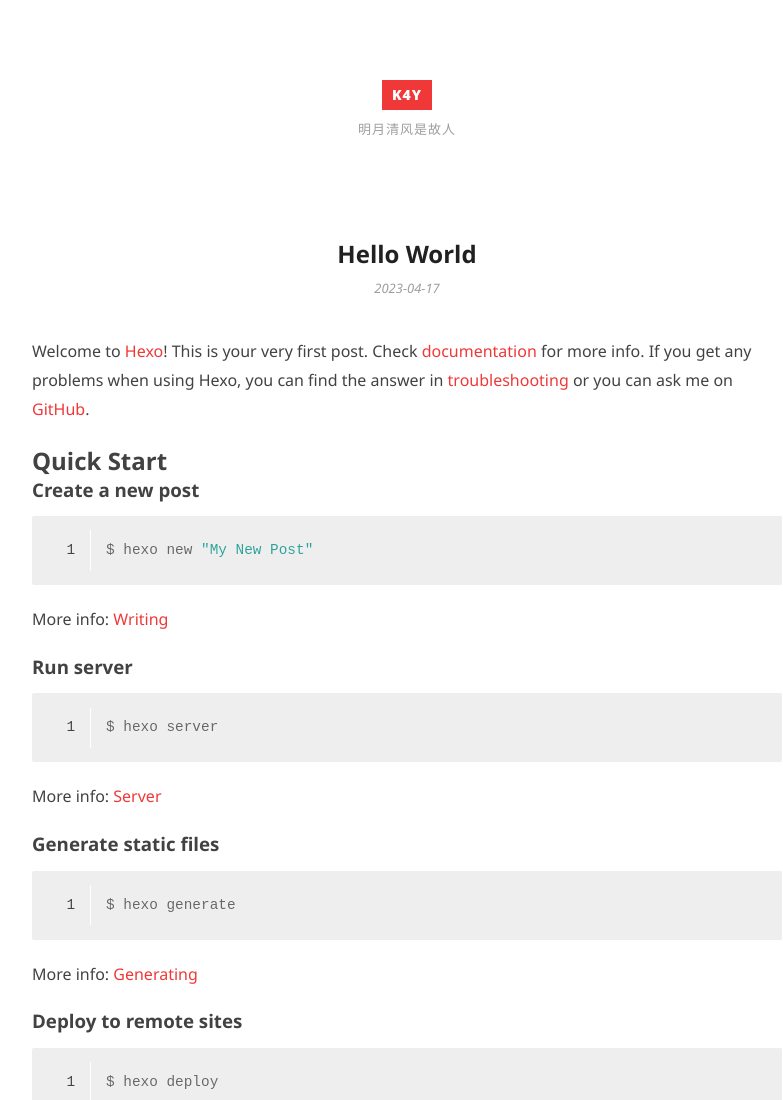
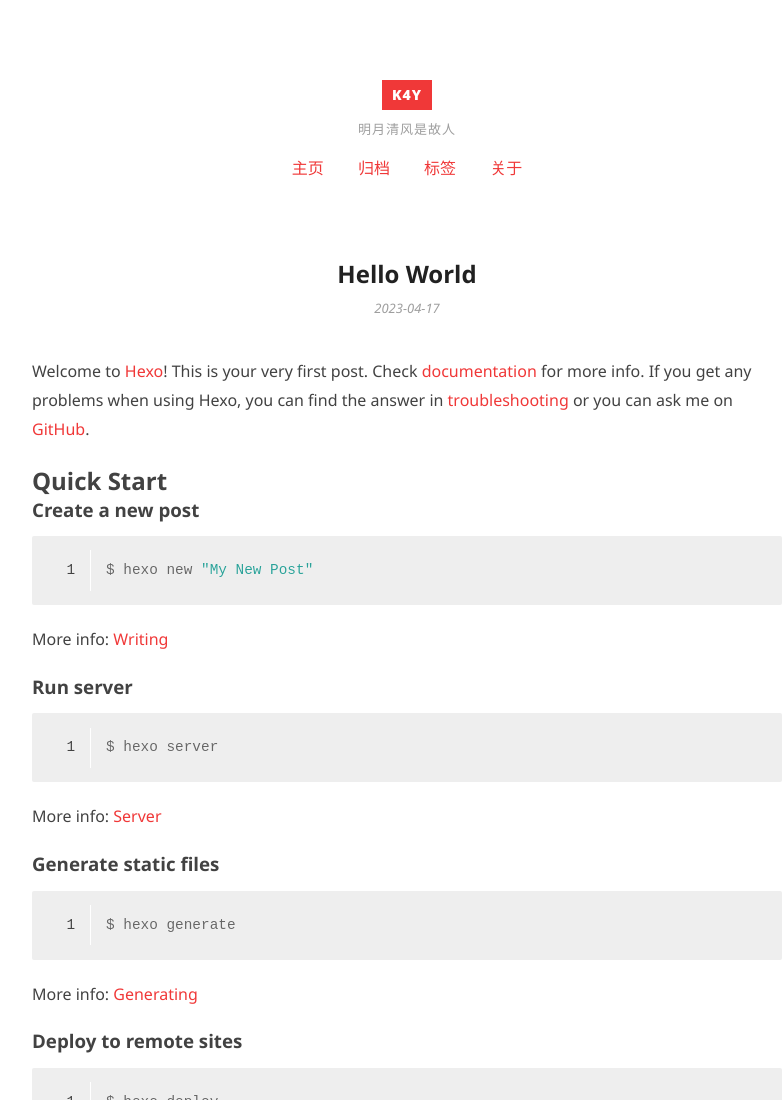
Before and after one commit to f1r3K0/f1r3K0.github.io, a plain HTML site: page 2023/04/17/hello-world/index.html in a window 1280 px wide. Shown: the top 1100 px of the page, without its empty margins (233-1016 px from the left). Drawn offline with Linux system fonts and the light colour scheme.

Commit message:
Site updated: 2023-04-18 09:00:50

```diff
--- a/2023/04/17/hello-world/index.html
+++ b/2023/04/17/hello-world/index.html
@@ -49,6 +49,14 @@
   </div>
   <nav class="site-navigation">
     <ul>
+
+        <li><a href="/">主页</a></li>
+
+        <li><a href="/archives">归档</a></li>
+
+        <li><a href="/tags">标签</a></li>
+
+        <li><a href="/about">关于</a></li>
 
     </ul>
   </nav>
```
Also changed, not shown: about/index.html (+8 -0 lines), archives/2023/04/index.html (+8 -0 lines), archives/2023/index.html (+8 -0 lines), archives/index.html (+8 -0 lines), index.html (+8 -0 lines), tags/index.html (+8 -0 lines).
